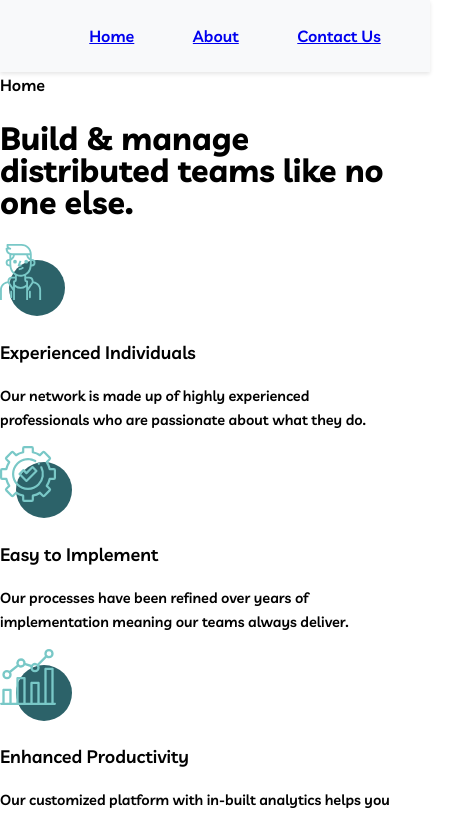
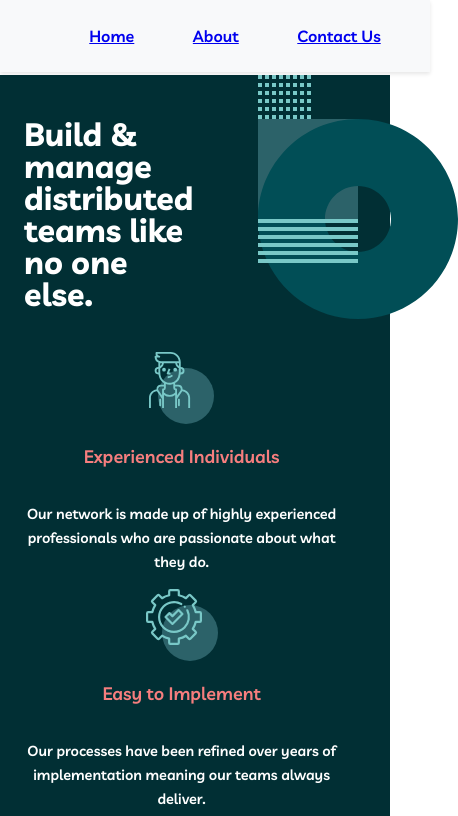
Before and after one commit to poulami-saha/Global-Code-Queens-MyTeam-Website, a React (Create React App) app: page / in a window 390 px wide. Shown: the top 816 px of the page, 458 px wide, since content can reach past the window. Built offline with nearby package versions, Linux system fonts and the light colour scheme.

Commit message:
mobile view designed

```diff
--- a/src/components/pages/Home/Home.jsx
+++ b/src/components/pages/Home/Home.jsx
@@ -8,42 +8,45 @@ import iconperson from "../../../assets/icon-person.svg";
 
 const Home = () => {
   return (
-    <section className="Home">
-      Home
-      <div className="Home__secondsection">
-        <div className="Home__secondsection__firstContainer">
-          <Typography elType="h2">
-            Build & manage distributed teams like no one else.
-          </Typography>
+    <section className={styles.Home2}>
+      <div className={styles.Home__secondsection}>
+        <div className={styles.Home__secondsection__firstContainer}>
+          <div className={styles.Home2__Heading}>
+            <Typography elType="h2">
+              Build & manage distributed teams like no one else.
+            </Typography>
+          </div>
+          <div className={styles.Home__pattern}>
+            <img src={pattern3} alt="pattern-3" />
+          </div>
         </div>
-        <div className="Home__secondsection__secondContainer">
-          <div className="Home__secondsection__secondContainer__first">
+        <div className={styles.Home__secondsection__secondContainer}>
+          <div className={styles.Home__secondsection__secondContainer__first}>
             <img src={iconperson} alt="icon-person" />
-            <Typography elType="body1">Experienced Individuals</Typography>
-            <Typography elType="body2">
+            <Typography elType="body1" className={styles.Home2__body1}>Experienced Individuals</Typography>
+            <Typography elType="body2" className={styles.Home2__body2}>
               Our network is made up of highly experienced professionals who are
               passionate about what they do.
             </Typography>
           </div>
-          <div className="Home__secondsection__secondContainer__second">
+          <div className={styles.Home__secondsection__secondContainer__second}>
             <img src={iconcog} alt="icon-cog" />
-            <Typography elType="body1">Easy to Implement</Typography>
-            <Typography elType="body2">
+            <Typography elType="body1" className={styles.Home2__body1}>Easy to Implement</Typography>
+            <Typography elType="body2" className={styles.Home2__body2}>
               Our processes have been refined over years of implementation
               meaning our teams always deliver.
             </Typography>
           </div>
-          <div className="Home__secondsection__secondContainer__third">
+          <div className={styles.Home__secondsection__secondContainer__third}>
             <img src={iconchart} alt="icon-chart" />
-            <Typography elType="body1">Enhanced Productivity</Typography>
-            <Typography elType="body2">
+            <Typography elType="body1" className={styles.Home2__body1}>Enhanced Productivity</Typography>
+            <Typography elType="body2" className={styles.Home2__body2}>
               Our customized platform with in-built analytics helps you manage
               your distributed teams.
             </Typography>
           </div>
         </div>
       </div>
-      <img src={pattern3} alt="pattern-3" />
     </section>
   );
 };
--- a/src/components/pages/Home/Home.module.css
+++ b/src/components/pages/Home/Home.module.css
@@ -0,0 +1,36 @@
+.Home2 {
+  height: auto;
+  width: 100%;
+  background-color: rgb(1, 47, 52);
+  color: white;
+  display: flex;
+}
+.Home__secondsection {
+  margin-left: 1rem;
+}
+.Home__secondsection__firstContainer {
+  display: flex;
+}
+.Home2__Heading {
+  margin: 1rem 4rem 1rem 0.5rem;
+}
+.Home__secondsection__secondContainer {
+  display: flex;
+  justify-content: center;
+  align-items: center;
+  flex-direction: column;
+  width: 75%;
+}
+.Home__secondsection__secondContainer__first,
+.Home__secondsection__secondContainer__second,
+.Home__secondsection__secondContainer__third{
+    display: flex;
+    flex-direction: column;
+    align-items: center;
+}
+.Home2__body1{
+    color: rgb(246, 126, 126);
+}
+.Home2__body2{
+    text-align: center;
+}
```
